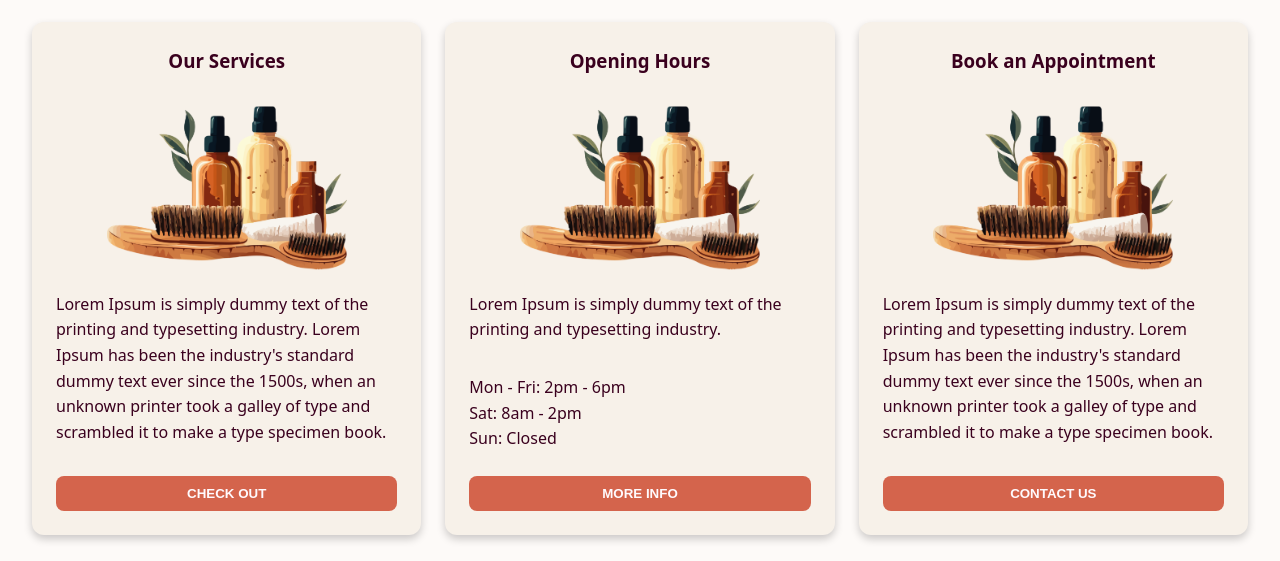
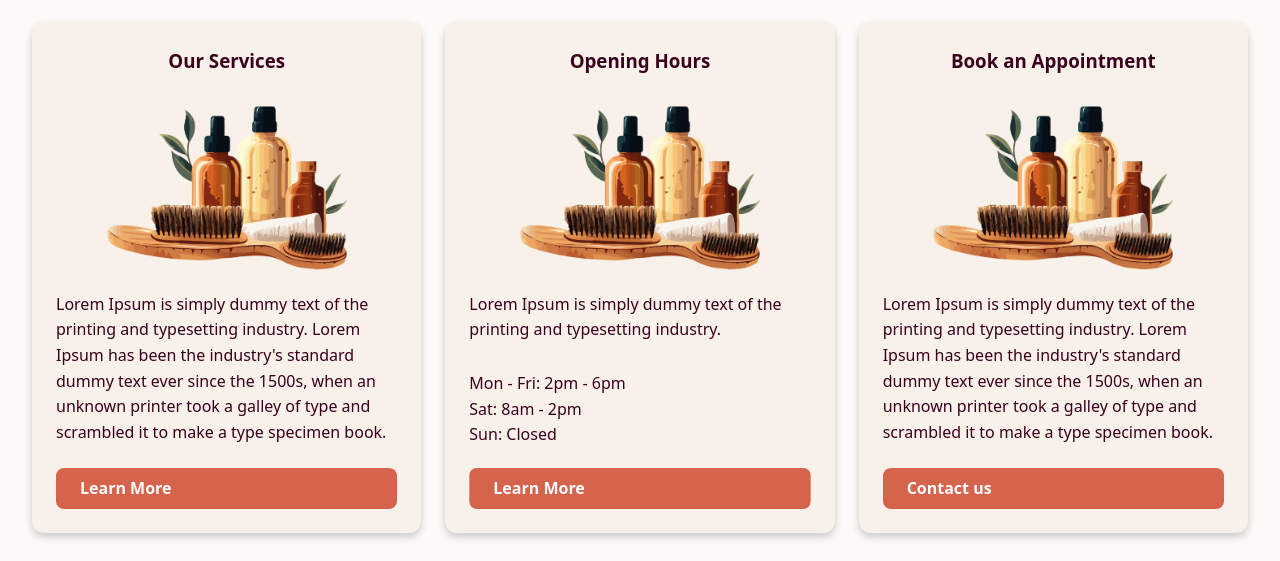
Before and after one commit to biaszabroski/hair-day-boutique, a plain HTML site: page index.html in a window 1280 px wide. Shown: the part 355-916 px from the top of the page. Drawn offline with Linux system fonts and the light colour scheme.

Commit message:
added hover animation on card button

```diff
--- a/index.html
+++ b/index.html
@@ -41,7 +41,7 @@
             ever since the 1500s, when an unknown printer took a galley of type
             and scrambled it to make a type specimen book.
           </p>
-          <button>Check out</button>
+          <a class="card-btn">Learn More</a>
         </article>
         <article class="card">
           <h3>Opening Hours</h3>
@@ -51,13 +51,13 @@
             Lorem Ipsum is simply dummy text of the printing and typesetting
             industry.
             <ul class="hours-list">
-            <li>Mon - Fri: 2pm - 6pm</li>
-            <li>Sat: 8am - 2pm</li>
-            <li>Sun: Closed</li>
-          </ul>
+              <li>Mon - Fri: 2pm - 6pm</li>
+              <li>Sat: 8am - 2pm</li>
+              <li>Sun: Closed</li>
+            </ul>
           </p>
 
-          <button>More info</button>
+          <a class="card-btn">Learn More</a>
         </article>
         <article class="card">
           <h3>Book an Appointment</h3>
@@ -68,7 +68,7 @@
             ever since the 1500s, when an unknown printer took a galley of type
             and scrambled it to make a type specimen book.
           </p>
-          <button>Contact us</button>
+          <a class="card-btn">Contact us</a>
         </article>
       </section>
     </main>
--- a/styles.css
+++ b/styles.css
@@ -108,24 +108,24 @@ main section .full-width {
   margin: 0 auto;
 }
 
-.card button {
+.card-btn {
   display: inline-block;
-  border: none;
-  outline: 0;
-  padding: 10px 25px;
+  margin-top: auto;
+  padding: 8px 24px;
+  background-color: #d4644c;
+  color: #fffafd;
+  text-decoration: none;
+  font-weight: 600;
   border-radius: 8px;
-  margin-top: auto;
-  color: #fffafd;
-  background-color: #d4644c;
-  text-align: center;
-  cursor: pointer;
-  text-transform: uppercase;
-  font-weight: 600;
+  position: relative;
+  transition: all 0.4s ease;
+  clip-path: polygon(0% 0%, 100% 0, 100% 50%, 100% 100%, 0% 100%);
 }
 
-.card button:hover {
+.card-btn:hover {
   background-color: #3a001e;
-  color: white;
+  clip-path: polygon(0 0, 90% 0, 100% 50%, 90% 100%, 0 100%);
+  padding-right: 32px;
 }
 
 .card h3 {
@@ -134,7 +134,7 @@ main section .full-width {
 }
 
 .card p {
-  margin-bottom: 24px;
+  margin-bottom: 20px;
 }
 
 .hours-list {
```
